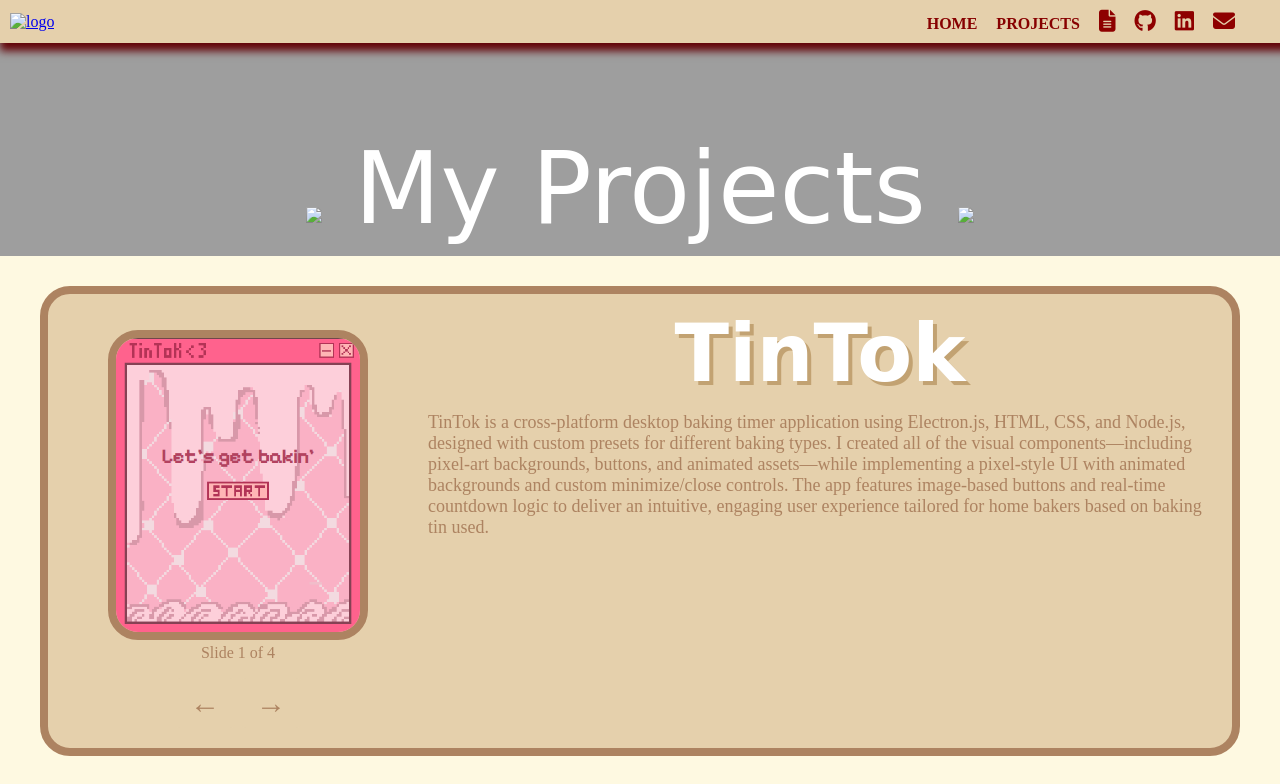
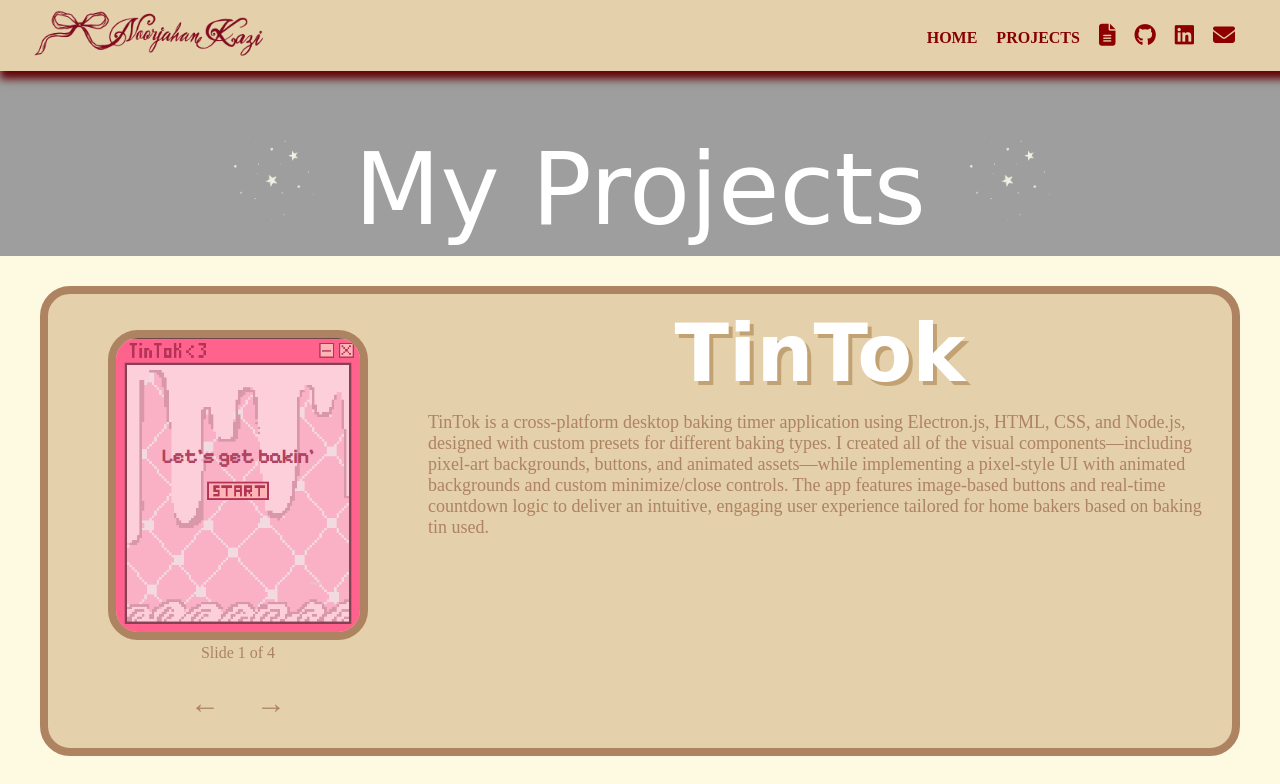
Before and after one commit to noorkaazi/NoorjahanKazi, a plain HTML site: page projects.html in a window 1280 px wide. Shown: the top 784 px of the page. Drawn offline with Linux system fonts and the light colour scheme; the site is published under a folder, as on GitHub Pages, so addresses that start at the root find nothing; a web font is replaced by a local one.

Commit message:
Update projects.html

```diff
--- a/projects.html
+++ b/projects.html
@@ -16,7 +16,7 @@
 <body>
   <div class="navbar">
         <a href="index.html" style="text-align: left; align-items:baseline">
-            <img src="/views/logo.PNG" alt="logo" width="275"></a>
+            <img src="views/logo.PNG" alt="logo" width="275"></a>
     <div class="nav-links">
         <a href="index.html" style="color: #870000; text-decoration: none;">HOME</a>
         <a href="projects.html" style="color: #870000; text-decoration: none;">PROJECTS</a>
@@ -31,9 +31,9 @@
   <div class="projectsWelcome">
   <div class="text-container">
     <p style="font-family: Mea Culpa, cursive; text-align: center; font-size: 100px;">
-      <img src="/views/twinkle1.gif" width="100px">
+      <img src="views/twinkle1.gif" width="100px">
       My Projects
-      <img src="/views/twinkle1.gif" width="100px">
+      <img src="views/twinkle1.gif" width="100px">
    </p>
    </div>
 </div>
```
